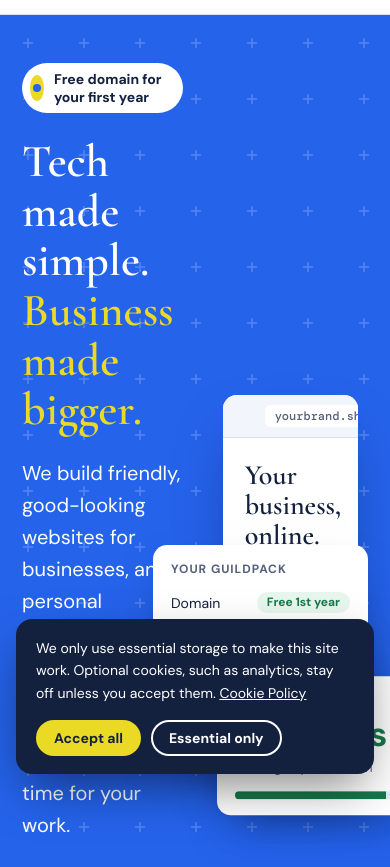
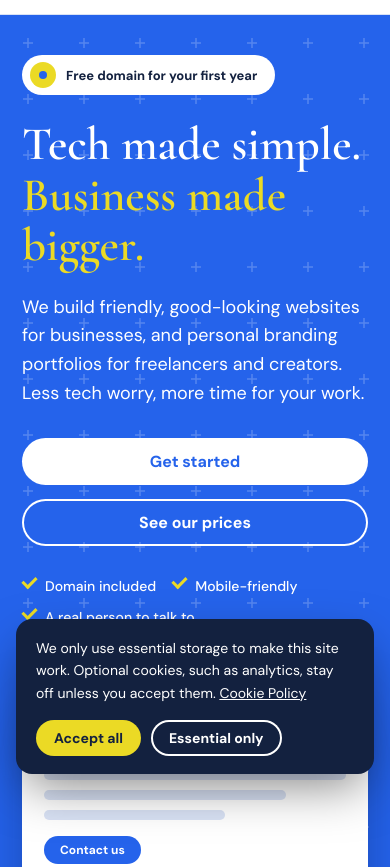
Before and after one commit to erm-cell/FINAL-WEB-TGUILD, a plain HTML site: page public/index.html in a window 390 px wide. Shown: the part 54-921 px from the top of the page. Drawn offline with nearby package versions, Linux system fonts and the light colour scheme.

Commit message:
Update style.css

```diff
--- a/public/style.css
+++ b/public/style.css
@@ -78,10 +78,10 @@ textarea{min-height:130px;resize:vertical}
 .side p{margin:0 0 16px;opacity:.92}
 .side a.line{display:block;color:#fff;text-decoration:none;font-weight:500;padding:5px 0}
 .side a.line:hover{text-decoration:underline}
-.social{display:flex;gap:12px;margin-top:20px;flex-wrap:wrap}
-.social a{width:48px;height:48px;border-radius:50%;background:#fff;color:var(--blue);display:grid;place-items:center;transition:transform .2s,background .2s}
+.social{display:flex;gap:10px;margin-top:20px;flex-wrap:wrap}
+.social a{width:44px;height:44px;border-radius:50%;background:#fff;color:var(--blue);display:grid;place-items:center;transition:transform .2s,background .2s}
 .social a:hover{transform:translateY(-3px);background:var(--yellow);color:var(--ink)}
-.social svg{width:24px;height:24px;fill:none;stroke:currentColor;stroke-width:2;stroke-linecap:round;stroke-linejoin:round}
+.social svg{width:22px;height:22px;fill:none;stroke:currentColor;stroke-width:2;stroke-linecap:round;stroke-linejoin:round}
 .social svg .f{fill:currentColor;stroke:none}
 .news{background:var(--yellow);padding:56px 0}
 .news .wrap{display:flex;gap:30px;align-items:center;justify-content:space-between;flex-wrap:wrap}
@@ -241,3 +241,26 @@ header nav.open .btn{color:#fff;text-align:center;padding:12px}
 @keyframes qin{from{opacity:0;transform:translateX(24px)}}
 @keyframes draw{to{stroke-dashoffset:0}}
 @media(prefers-reduced-motion:reduce){.qs,.qdone,.qck,.qck path{animation:none!important}.qck path{stroke-dashoffset:0}.qo,.qact .btn{transition:none}}
+
+/* ---- phone fixes: hero must stack, never sit in two columns ---- */
+@media(max-width:860px){
+.hero .wrap{grid-template-columns:1fr;gap:40px}
+.hero h1{font-size:clamp(44px,13.5vw,68px)}
+.hero p{font-size:18px;max-width:none}
+.stage{width:100%;max-width:520px;margin:0 auto}
+}
+@media(max-width:480px){
+.hero{padding:40px 0 56px}
+.pill{font-size:13px}
+.cta .btn{flex:1 1 100%}
+.trust{gap:8px 16px;font-size:14px}
+.stage{min-height:420px}
+.win .body{min-height:230px}
+}
+
+/* ---- phone fixes: hero must stack (this comes after the hero rules so it wins) ---- */
+@media(max-width:860px){.hero .wrap{grid-template-columns:1fr;gap:36px}.hero h1{font-size:clamp(44px,12vw,64px)}.hero p{font-size:18px}.stage{width:100%;margin:0 auto}}
+@media(max-width:480px){.fc.b{left:0}.fc.a{right:0}.hero .cta .btn{flex:1 1 100%}.trust{gap:8px 16px}}
+@media(max-width:560px){.stage{min-height:0;max-width:none}.win{position:relative;top:0;left:0;right:0}.fc.a{position:relative;right:auto;top:auto;width:88%;margin:-44px 0 0 auto}.fc.b{position:relative;left:auto;bottom:auto;width:72%;margin:14px 0 0}}
+@media(max-width:480px){.side{padding:26px 22px}.social{gap:8px}.social a{width:40px;height:40px}.social svg{width:20px;height:20px}}
+@media(max-width:380px){.social{gap:6px}.social a{width:36px;height:36px}.social svg{width:18px;height:18px}}
```
